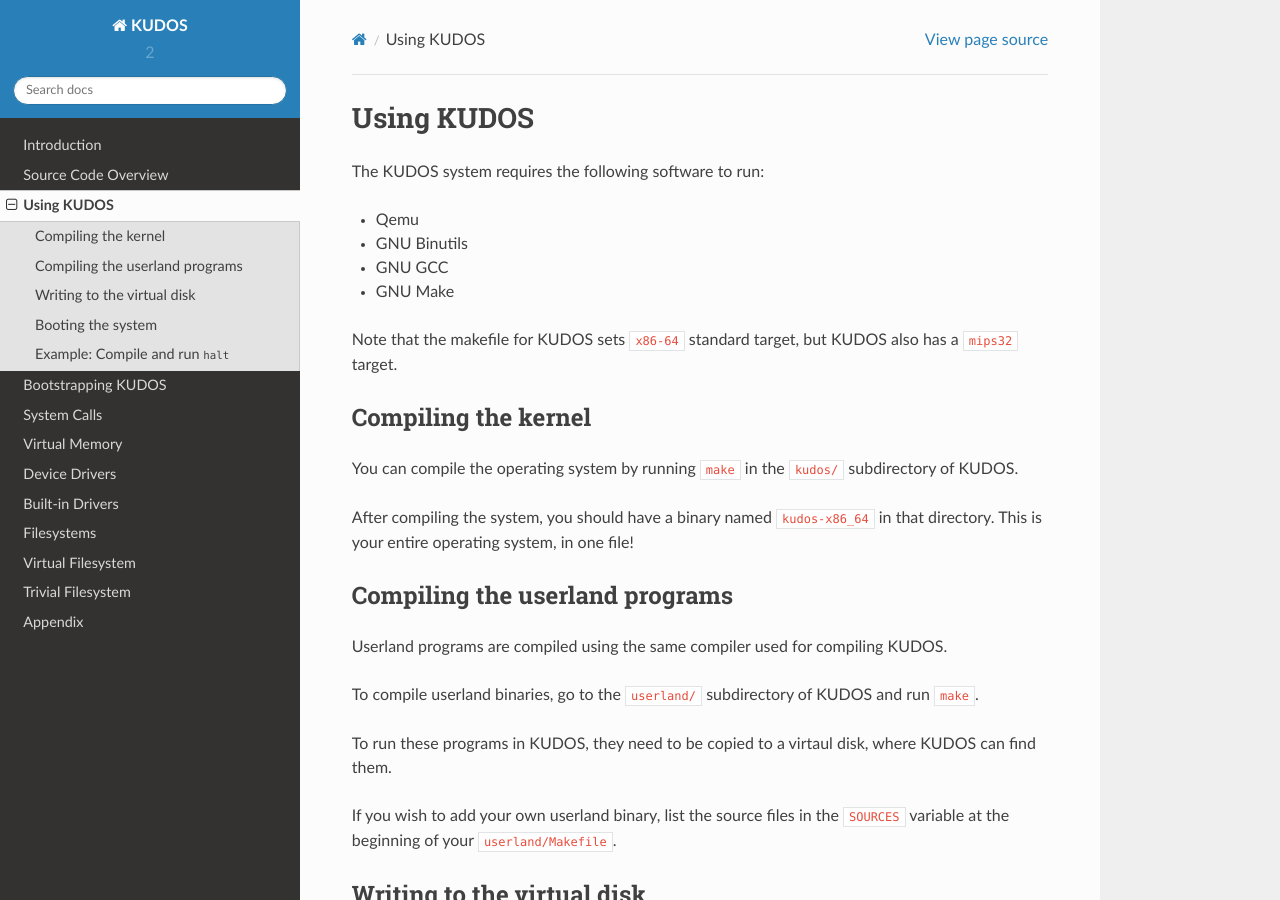
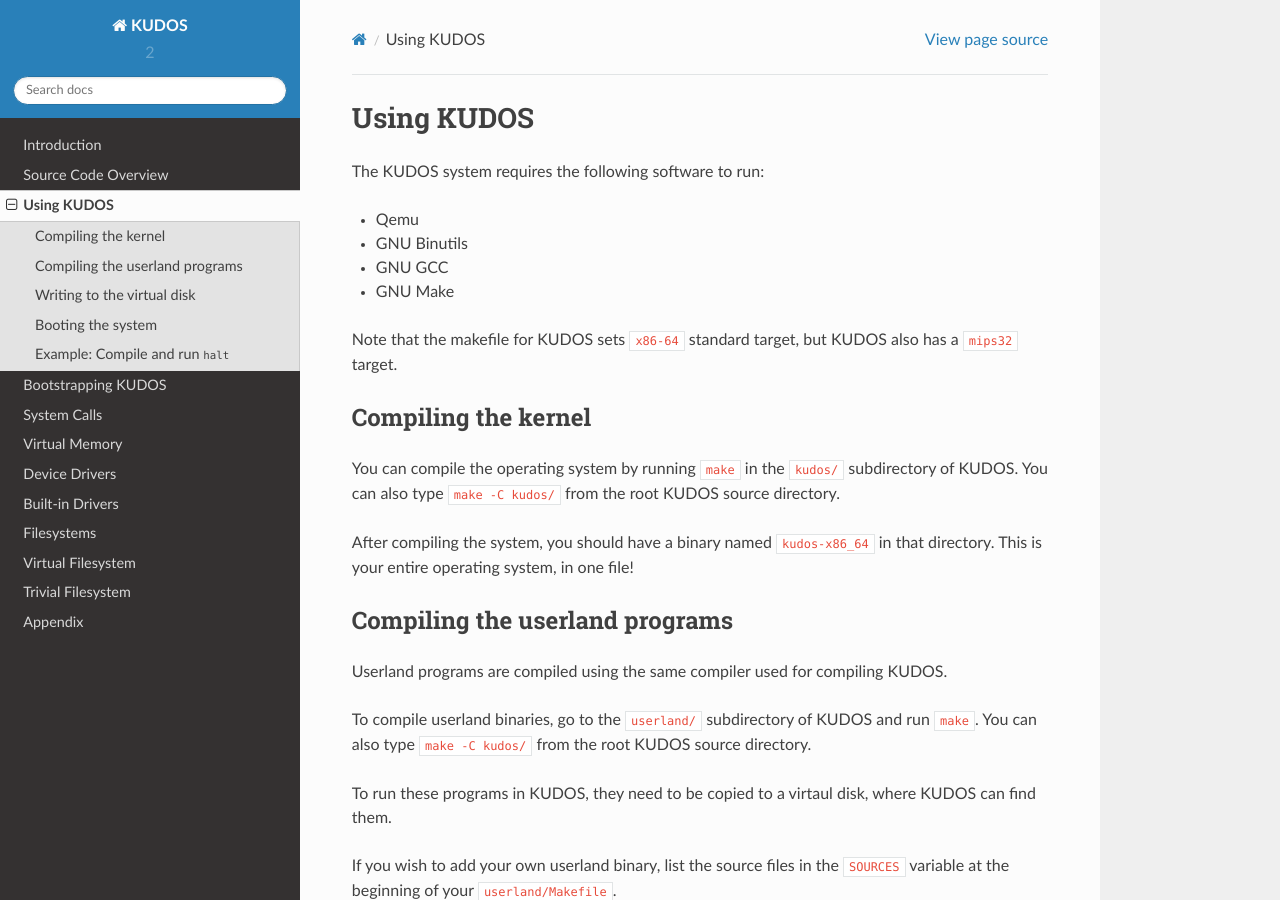
Before and after one commit to DIKU-EDU/kudos, a Sphinx documentation site: the page built from docs/using-kudos.rst, in a window 1280 px wide and 900 px high. Built offline with Sphinx 7.4.7 and the Read the Docs theme 2.0.0, drawn with Linux system fonts in a browser that asks for light colours.

Commit message:
Mention make -C

```diff
--- a/docs/using-kudos.rst
+++ b/docs/using-kudos.rst
@@ -14,7 +14,8 @@
 --------------------
 
 You can compile the operating system by running ``make`` in the ``kudos/``
-subdirectory of KUDOS.
+subdirectory of KUDOS. You can also type ``make -C kudos/`` from the root KUDOS
+source directory.
 
 After compiling the system, you should have a binary named ``kudos-x86_64`` in
 that directory.  This is your entire operating system, in one file!
@@ -27,7 +28,8 @@
 KUDOS.
 
 To compile userland binaries, go to the ``userland/`` subdirectory of KUDOS and
-run ``make``.
+run ``make``. You can also type ``make -C kudos/`` from the root KUDOS source
+directory.
 
 To run these programs in KUDOS, they need to be copied to a virtaul
 disk, where KUDOS can find them.
```
